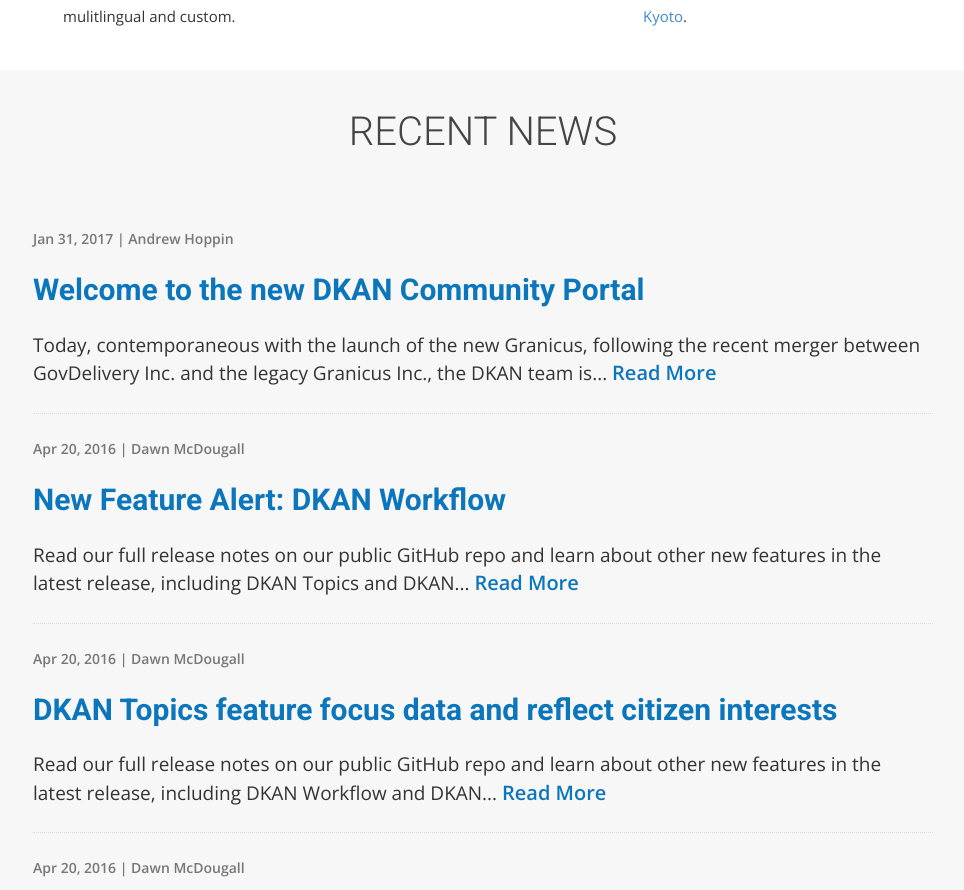
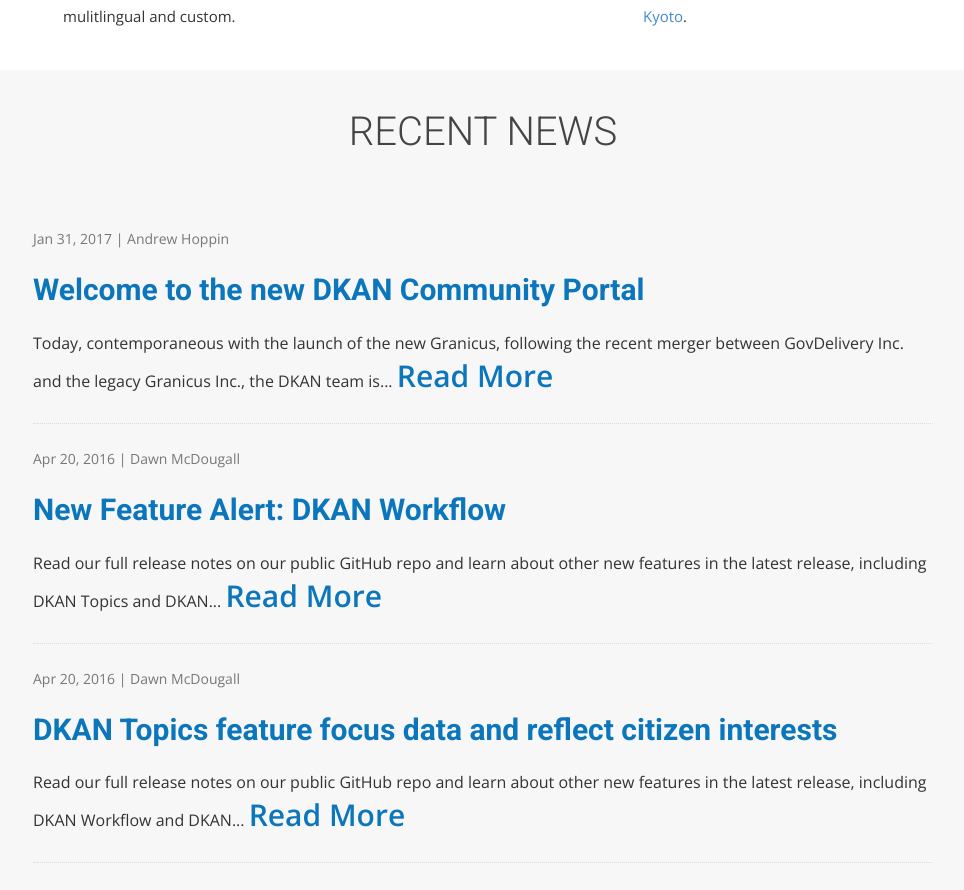
Before and after one commit to GetDKAN/GetDKAN.com, a Jekyll site: the page built from index.html, in a window 1280 px wide. Shown: the part 3241-4131 px from the top of the page, without its empty margins (157-1121 px from the left). Built offline with Jekyll 4.4.1, drawn with Linux system fonts in a browser that asks for light colours; nearby versions of some CDN libraries; some web fonts are replaced.

Commit message:
Update dkan.css

```diff
--- a/css/dkan.css
+++ b/css/dkan.css
@@ -231,8 +231,13 @@
 }
 #updates .short-blog-list .post-area a.post-more {
   color: #0c76bc;
-  font-size: 20px;
   font-weight: 900;
+}
+
+body #updates .post-title a:hover,
+#updates .short-blog-list .post-area a.post-more:hover {
+  color: #8aaec5;
+  color: #2a6496;
 }
 #updates .section-title {
   margin-bottom: 30px;
@@ -241,7 +246,6 @@
 #updates .short-blog-list .post-creds {
   font-size: 14px;
   color: #777;
-  font-weight: 900;
 }
 body #updates .post-title a,
 body #updates .post-title a:link {
@@ -253,7 +257,7 @@
     display: block;
 }
 #updates .short-blog-list .post-preview {
-  font-size: 19px;
+  font-size: 16px;
 }
 .service-item-img-wrap {
     height: 45px;
```
